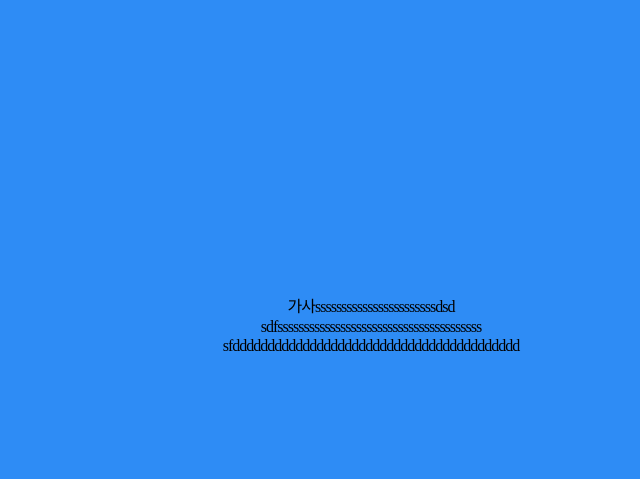
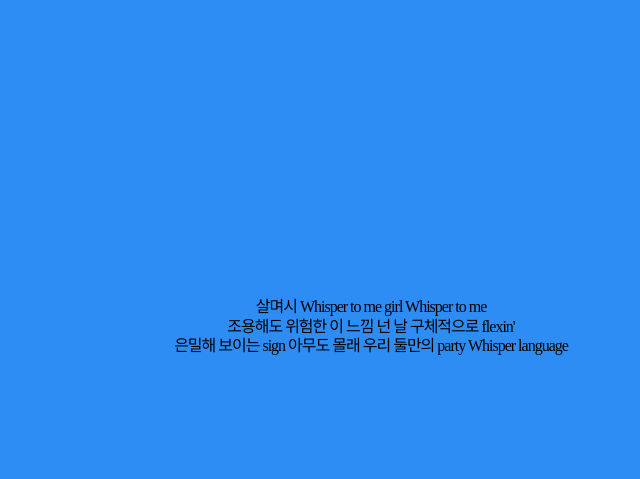
Before and after one commit to symmetry3527/whisper, a plain HTML site: page index.html in a window 1280 px wide. Shown: the part 321-800 px from the top of the page, without its empty margins (269-909 px from the left). Drawn offline with Linux system fonts and the light colour scheme.

Commit message:
Update index.html

```diff
--- a/index.html
+++ b/index.html
@@ -45,7 +45,9 @@
 </header>
 <div class="section" id="sectionA">
 	<h1 id="titleA">01.WHISPER</h1>
-	<p>가사sssssssssssssssssssssssdsd<br>sdfsssssssssssssssssssssssssssssssssssssss<br>sfddddddddddddddddddddddddddddddddddddddddd</p>
+	<p>살며시 Whisper to me girl Whisper to me
+	<br>조용해도 위험한 이 느낌 넌 날 구체적으로 flexin'
+	<br>은밀해 보이는 sign 아무도 몰래 우리 둘만의 party Whisper language</p>
 </div>
 <div class="section" id="sectionF">
 </div>
```
